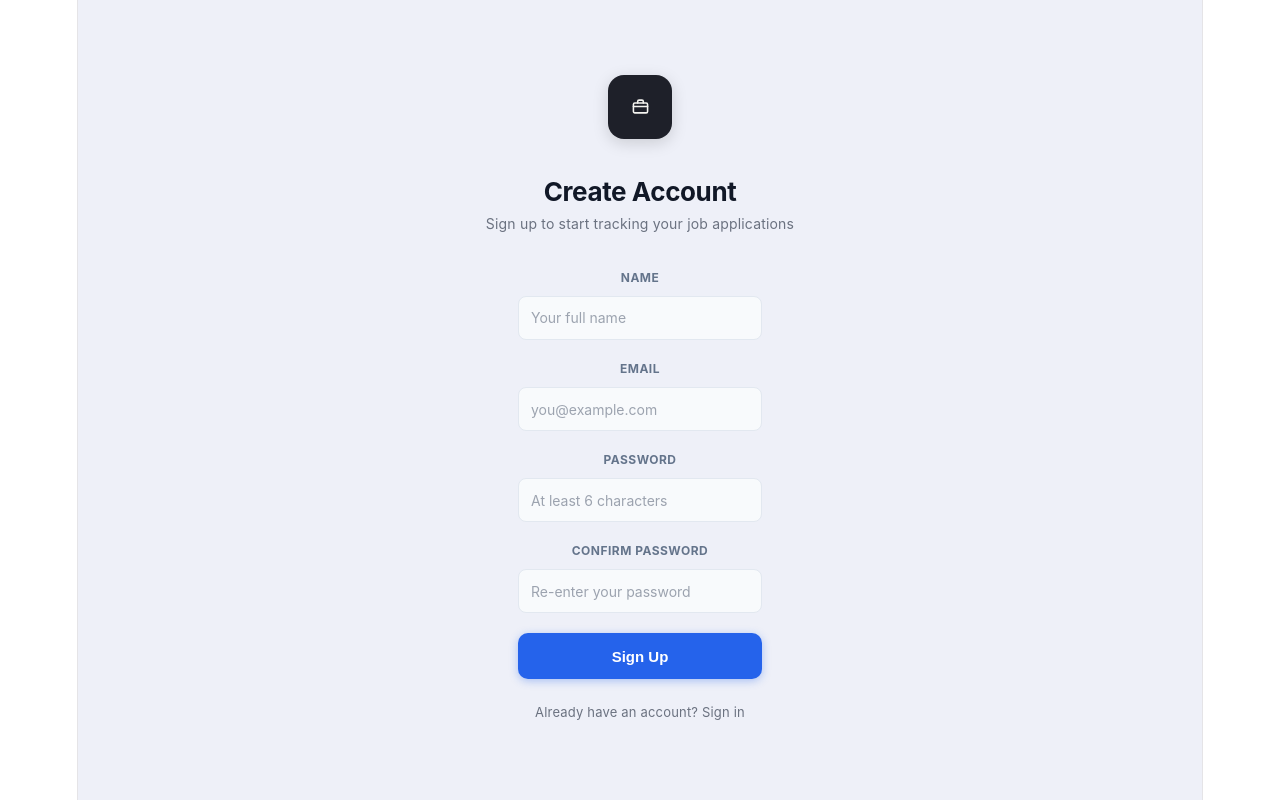
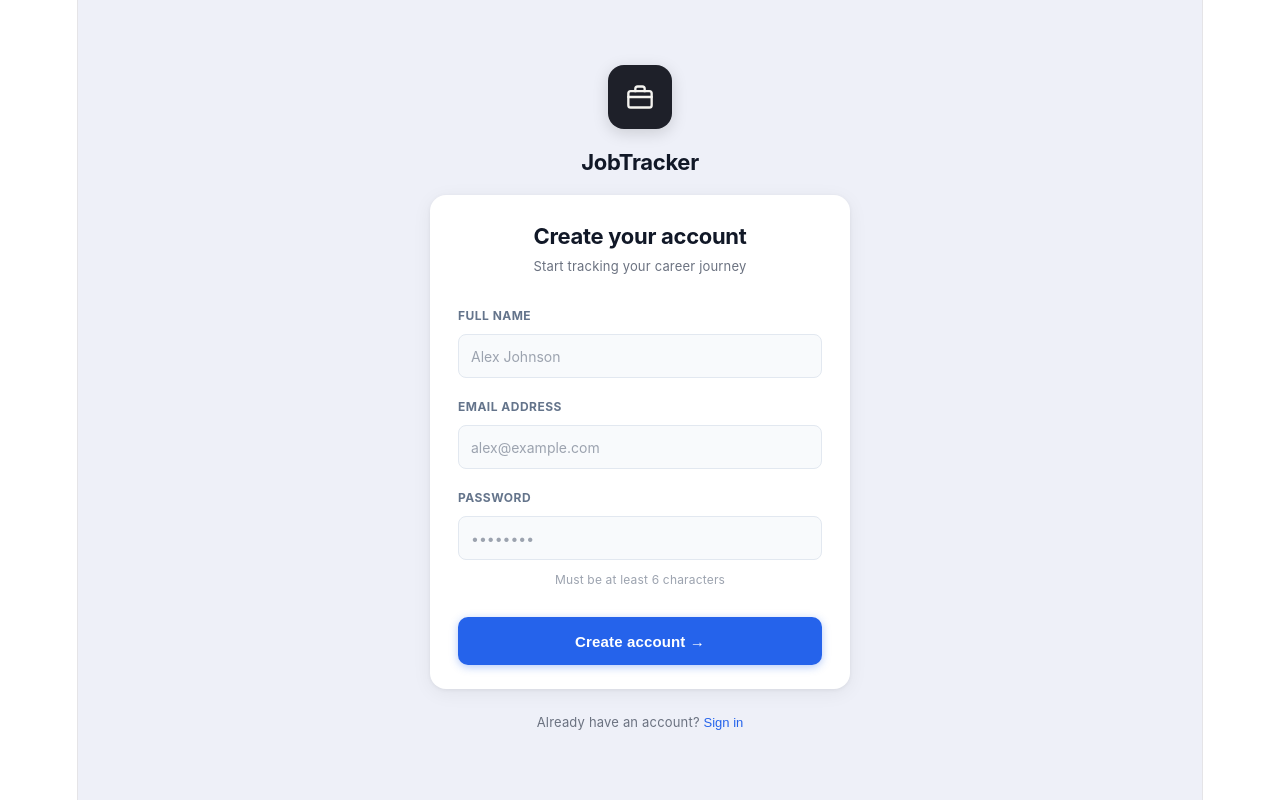
Before and after one commit to aintira11/job_tracker, a React app: page /login in a window 1280 px wide. Both pictures are taken after a click on the button "Sign up". Built offline with nearby package versions, Linux system fonts and the light colour scheme; no server answers; the HTML template or start-up script is replaced by a standard one.

Commit message:
redesigne page register

```diff
--- a/src/pages/register.jsx
+++ b/src/pages/register.jsx
@@ -7,11 +7,31 @@ function navigateTo(to) {
   window.dispatchEvent(new PopStateEvent('popstate'))
 }
 
+const IconUser = () => (
+  <svg width="16" height="16" viewBox="0 0 24 24" fill="none" stroke="#9ca3af" strokeWidth="2" strokeLinecap="round" strokeLinejoin="round">
+    <path d="M20 21v-2a4 4 0 0 0-4-4H8a4 4 0 0 0-4 4v2"/>
+    <circle cx="12" cy="7" r="4"/>
+  </svg>
+)
+
+const IconMail = () => (
+  <svg width="16" height="16" viewBox="0 0 24 24" fill="none" stroke="#9ca3af" strokeWidth="2" strokeLinecap="round" strokeLinejoin="round">
+    <rect x="2" y="4" width="20" height="16" rx="2"/>
+    <path d="m22 7-8.97 5.7a1.94 1.94 0 0 1-2.06 0L2 7"/>
+  </svg>
+)
+
+const IconLock = () => (
+  <svg width="16" height="16" viewBox="0 0 24 24" fill="none" stroke="#9ca3af" strokeWidth="2" strokeLinecap="round" strokeLinejoin="round">
+    <rect x="3" y="11" width="18" height="11" rx="2"/>
+    <path d="M7 11V7a5 5 0 0 1 10 0v4"/>
+  </svg>
+)
+
 export default function Register() {
   const [name, setName]             = useState('')
   const [email, setEmail]           = useState('')
   const [password, setPassword]     = useState('')
-  const [confirmPassword, setConfirmPassword] = useState('')
   const [isSubmitting, setIsSubmitting] = useState(false)
   const [error, setError]           = useState('')
   const [success, setSuccess]       = useState(false)
@@ -19,11 +39,6 @@ export default function Register() {
   const handleSubmit = async (e) => {
     e.preventDefault()
     setError('')
-
-    if (password !== confirmPassword) {
-      setError('Passwords do not match')
-      return
-    }
 
     if (password.length < 6) {
       setError('Password must be at least 6 characters')
@@ -56,7 +71,7 @@ export default function Register() {
         <div className="login-card">
           <div className="login-brand">
             <span className="login-brand__icon">
-              <svg width="17" height="17" viewBox="0 0 24 24" fill="none" stroke="#f5f4f0" strokeWidth="2.2" strokeLinecap="round" strokeLinejoin="round">
+              <svg width="28" height="28" viewBox="0 0 24 24" fill="none" stroke="#f5f4f0" strokeWidth="2" strokeLinecap="round" strokeLinejoin="round">
                 <rect x="2" y="7" width="20" height="14" rx="2"/>
                 <path d="M16 7V5a2 2 0 0 0-2-2h-4a2 2 0 0 0-2 2v2"/>
                 <path d="M2 12h20"/>
@@ -64,24 +79,26 @@ export default function Register() {
             </span>
             <span className="login-brand__name">JobTracker</span>
           </div>
-          <div className="login-heading">Registration Complete!</div>
-          <div className="login-subheading">You can now sign in to your account</div>
+          <div className="login-form-card" style={{ textAlign: 'center' }}>
+            <div className="login-heading" style={{ marginBottom: 8 }}>Registration Complete!</div>
+            <div className="login-subheading" style={{ marginBottom: 24 }}>You can now sign in to your account</div>
             <button className="login-btn" onClick={() => navigateTo('/login')}>
-            Go to Login
+              Go to Login →
             </button>
+          </div>
         </div>
       </div>
     )
   }
 
   return (
-    <div className="login-page">
+    <div className="login-page register-page">
       <div className="login-card">
 
         {/* Brand */}
         <div className="login-brand">
           <span className="login-brand__icon">
-            <svg width="17" height="17" viewBox="0 0 24 24" fill="none" stroke="#f5f4f0" strokeWidth="2.2" strokeLinecap="round" strokeLinejoin="round">
+            <svg width="28" height="28" viewBox="0 0 24 24" fill="none" stroke="#f5f4f0" strokeWidth="2" strokeLinecap="round" strokeLinejoin="round">
               <rect x="2" y="7" width="20" height="14" rx="2"/>
               <path d="M16 7V5a2 2 0 0 0-2-2h-4a2 2 0 0 0-2 2v2"/>
               <path d="M2 12h20"/>
@@ -89,79 +106,90 @@ export default function Register() {
           </span>
           <span className="login-brand__name">JobTracker</span>
         </div>
+        <div className="login-form-card">
+          {/* Heading inside card */}
+          <div className="register-heading">Create your account</div>
+          <div className="register-subheading">Start tracking your career journey</div>
 
-        {/* Heading */}
-        <div className="login-heading">Create Account</div>
-        <div className="login-subheading">Sign up to start tracking your job applications</div>
+          <form className="login-form" onSubmit={handleSubmit}>
 
-        {/* Form */}
-        <form className="login-form" onSubmit={handleSubmit}>
+            {/* Full Name */}
             <div className="form-field">
-            <label htmlFor="name">Name</label>
+              <label htmlFor="name">Full Name</label>
+              <div className="input-icon-wrap">
+                {/* <span className="input-icon"><IconUser /></span> */}
                 <input
                   id="name"
                   type="text"
                   value={name}
                   onChange={(e) => setName(e.target.value)}
                   autoComplete="name"
-              placeholder="Your full name"
+                  placeholder="Alex Johnson"
                   required
                 />
               </div>
+            </div>
 
+            {/* Email */}
             <div className="form-field">
-            <label htmlFor="email">Email</label>
+              <label htmlFor="email">Email Address</label>
+              <div className="input-icon-wrap">
+                {/* <span className="input-icon"><IconMail /></span> */}
                 <input
                   id="email"
                   type="email"
                   value={email}
                   onChange={(e) => setEmail(e.target.value)}
                   autoComplete="email"
-              placeholder="you@example.com"
+                  placeholder="alex@example.com"
                   required
                 />
               </div>
+            </div>
 
+            {/* Password */}
             <div className="form-field">
               <label htmlFor="password">Password</label>
+              <div className="input-icon-wrap">
+                {/* <span className="input-icon"><IconLock /></span> */}
                 <input
                   id="password"
                   type="password"
                   value={password}
                   onChange={(e) => setPassword(e.target.value)}
                   autoComplete="new-password"
-              placeholder="At least 6 characters"
+                  placeholder="••••••••"
                   required
                 />
               </div>
-
-          <div className="form-field">
-            <label htmlFor="confirmPassword">Confirm Password</label>
-            <input
-              id="confirmPassword"
-              type="password"
-              value={confirmPassword}
-              onChange={(e) => setConfirmPassword(e.target.value)}
-              autoComplete="new-password"
-              placeholder="Re-enter your password"
-              required
-            />
+              <span className="field-hint">Must be at least 6 characters</span>
             </div>
 
-          {error && <div className="form-error">{error}</div>}
+            {error && (
+              <div className="login-error">
+                <svg width="15" height="15" viewBox="0 0 24 24" fill="none" stroke="currentColor" strokeWidth="2" strokeLinecap="round" strokeLinejoin="round" style={{ flexShrink: 0 }}>
+                  <circle cx="12" cy="12" r="10"/>
+                  <line x1="12" y1="8" x2="12" y2="12"/>
+                  <line x1="12" y1="16" x2="12.01" y2="16"/>
+                </svg>
+                {error}
+              </div>
+            )}
 
-          <button className="login-btn" type="submit" disabled={isSubmitting}>
-            {isSubmitting ? 'Creating account...' : 'Sign Up'}
+            <button className="login-btn register-btn" type="submit" disabled={isSubmitting}>
+              {isSubmitting ? 'Creating account…' : 'Create account →'}
             </button>
           </form>
+        </div>
 
         {/* Footer */}
         <div className="login-footer">
           Already have an account?{' '}
-          <span className="login-footer__link" onClick={() => navigateTo('/login')}>
+          <button type="button" onClick={() => navigateTo('/login')}>
             Sign in
-          </span>
+          </button>
         </div>
+
       </div>
     </div>
   )
--- a/src/style/Login.css
+++ b/src/style/Login.css
@@ -40,7 +40,16 @@
 }
 
 .login-brand__name {
-  display: none; /* hidden — icon only, per design */
+  display: none; /* hidden on Login — icon only */
+}
+
+/* Show brand name on Register page */
+.register-page .login-brand__name {
+  display: block;
+  font-size: 22px;
+  font-weight: 700;
+  color: #111827;
+  letter-spacing: -0.3px;
 }
 
 /* ─── Headings ───────────────────────────────────────────── */
@@ -86,6 +95,7 @@
   font-size: 13px;
   font-weight: 500;
   color: #374151;
+  text-align: start;
 }
 
 .form-field input {
@@ -232,3 +242,70 @@
   color: #1d4ed8;
   text-decoration: underline;
 }
+
+/* ═══════════════════════════════════════════════════════════
+   Register-specific overrides
+   ═══════════════════════════════════════════════════════════ */
+
+/* Brand name visible on register */
+.register-page .login-brand__name {
+  display: block;
+  font-size: 22px;
+  font-weight: 700;
+  color: #111827;
+  letter-spacing: -0.3px;
+}
+
+/* Heading/subheading sit inside the card on Register */
+.register-heading {
+  font-size: 22px;
+  font-weight: 700;
+  color: #111827;
+  letter-spacing: -0.3px;
+  margin-bottom: 4px;
+  text-align: center;
+}
+
+.register-subheading {
+  font-size: 13px;
+  color: #6b7280;
+  margin-bottom: 24px;
+  text-align: center;
+}
+
+/* Input with left icon */
+.input-icon-wrap {
+  position: relative;
+  display: flex;
+  align-items: center;
+}
+
+.input-icon {
+  position: absolute;
+  left: 13px;
+  display: flex;
+  align-items: center;
+  pointer-events: none;
+  z-index: 1;
+}
+
+.input-icon-wrap input {
+  padding-left: 38px;
+  width: 100%;
+}
+
+/* Hint text below password */
+.field-hint {
+  font-size: 12px;
+  color: #9ca3af;
+  margin-top: 2px;
+}
+
+/* Register button — slightly taller, arrow icon */
+.register-btn {
+  margin-top: 8px;
+  height: 48px;
+  font-size: 15px;
+  border-radius: 10px;
+  letter-spacing: 0.01em;
+}
```
Lines whose indentation alone changed are shown as unchanged.
